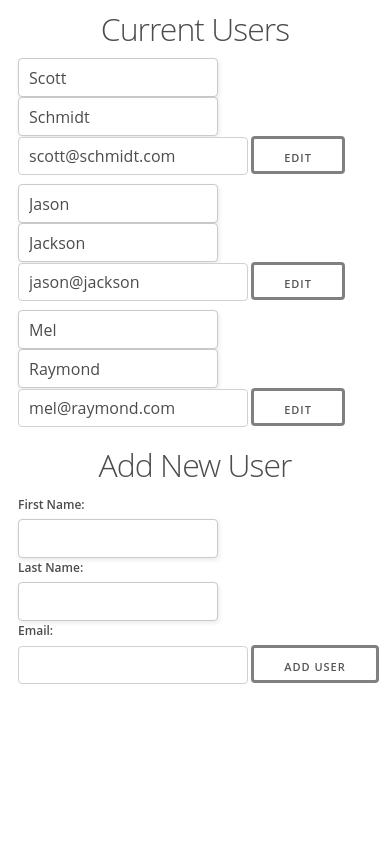
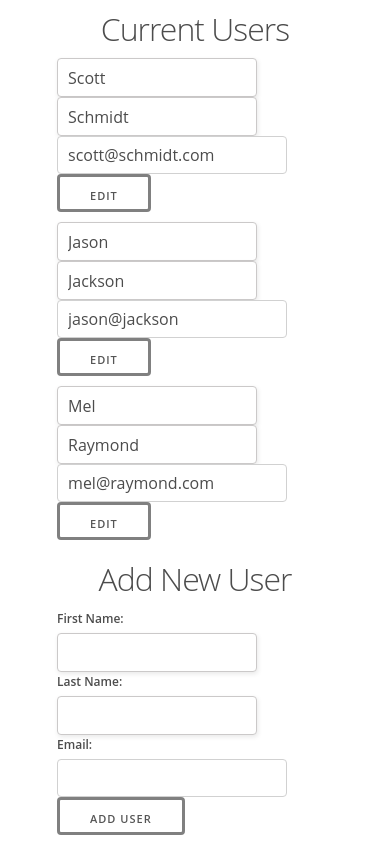
Before and after one commit to davidmshou/cf_django_project, a Django app: page /home/ in a window 390 px wide. Run offline with Django 3.2, Linux system fonts and the light colour scheme; data comes from the database, SQL or seed files in the repository; both versions use the stored data as it was after the commit.

Commit message:
Fix PEP8 errors, and responsive CSS issue.

```diff
--- a/cf_django_app/models.py
+++ b/cf_django_app/models.py
@@ -1,9 +1,11 @@
 from django.db import models
+
 
 class User(models.Model):
     user_id = models.AutoField(primary_key=True)
     first_name = models.CharField(max_length=60, blank=False)
     last_name = models.CharField(max_length=60, blank=True)
     email = models.EmailField(max_length=254, blank=True, unique=True)
+
     def __str__(self):
         return self.last_name + ", " + self.first_name + ", " + self.email
--- a/cf_django_app/static/css/style.css
+++ b/cf_django_app/static/css/style.css
@@ -19,6 +19,12 @@ section {
   font-size: 12px;
   display: inline-block;
   margin-left: 18px;
+}
+
+.usr {
+  width: 80%;
+  margin-left: 10%;
+  margin-right: 10%;
 }
 
 h1 {
--- a/cf_django_app/templates/cf_django_app/index.html
+++ b/cf_django_app/templates/cf_django_app/index.html
@@ -10,6 +10,7 @@
     <link rel="stylesheet" href="{% static "css/style.css" %}">
   </head>
   <body>
+    <section class='usr'>
       <h1>Current Users</h1>
       {% if user_list %}
           {% for user in user_list %}
@@ -23,14 +24,16 @@
             <input type="email" disabled id="Email_{{user.user_id}}" name="email" value={{user.email}}>
             <input type="hidden" value="{{user.email}}" name="originalEmail" id="OriginalEmail_{{user.user_id}}">
             <button type="button" onclick="toggleEditable({{user.user_id}})" id="EditButton_{{user.user_id}}">Edit</button>
-          <input style='display:none;' type="submit" name="submitButton" value="Update" id="Update_{{user.user_id}}">
-          <input style='display:none;' type="submit" name="submitButton" value="Delete" id="Delete_{{user.user_id}}">
+            <button style='display:none;' type="submit" name="submitButton" value="Update" id="Update_{{user.user_id}}">Update</button>
+            <button style='display:none;' type="submit" name="submitButton" value="Delete" id="Delete_{{user.user_id}}">Delete</button>
           </form>
         </section>
           {% endfor %}
           {% else %}
         <p>No users.</p>
       {% endif %}
+    </section>
+    <section class='usr'>
       <h1>Add New User</h1>
       <section>
         <form action="{% url 'add' %}" method="post">
@@ -44,6 +47,7 @@
           <input type="submit" value="Add User">
         </form>
       </section>
+    </section>
     <script src="{% static "js/app.js" %}" type="text/javascript"></script>
   </body>
 </html>
--- a/cf_django_app/views.py
+++ b/cf_django_app/views.py
@@ -4,6 +4,7 @@ from django.template import RequestContext, loader
 from django.core.urlresolvers import reverse
 
 from cf_django_app.models import User
+
 
 def index(request):
     user_list = User.objects.all()
@@ -13,12 +14,14 @@ def index(request):
         })
     return HttpResponse(template.render(context))
 
+
 def add(request):
     newUser = User(first_name=request.POST['firstName'],
                    last_name=request.POST['lastName'],
                    email=request.POST['email'],)
     newUser.save()
     return HttpResponseRedirect(reverse('index'))
+
 
 def edit(request):
     user = User.objects.get(email=request.POST['originalEmail'])
--- a/cf_django_project/settings.py
+++ b/cf_django_project/settings.py
@@ -14,6 +14,7 @@ https://docs.djangoproject.com/en/1.8/ref/settings/
 import os
 
 BASE_DIR = os.path.dirname(os.path.dirname(os.path.abspath(__file__)))
+# SS: Template and Static paths for use with dynamic paths further down
 TEMPLATE_PATH = os.path.join(BASE_DIR, 'templates')
 STATIC_PATH = os.path.join(BASE_DIR, 'static')
 
@@ -38,7 +39,7 @@ INSTALLED_APPS = (
     'django.contrib.sessions',
     'django.contrib.messages',
     'django.contrib.staticfiles',
-    'cf_django_app',
+    'cf_django_app',  # SS: This notifies Django of our app; models, etc.
 )
 
 MIDDLEWARE_CLASSES = (
@@ -70,6 +71,7 @@ TEMPLATES = [
     },
 ]
 
+# SS: Dynamic path assignments to direct views/URLs
 TEMPLATE_DIRS = (TEMPLATE_PATH,)
 STATICFILES_DIRS = (STATIC_PATH,)
 
--- a/cf_django_project/urls.py
+++ b/cf_django_project/urls.py
@@ -1,8 +1,15 @@
 from django.conf.urls import patterns, include, url
+from django.conf.urls.static import static
+from django.conf import settings
 from django.contrib import admin
 admin.autodiscover()
 
 urlpatterns = patterns('',
-    url(r'^home/', include('cf_django_app.urls')),
+    url(r'^home/', include('cf_django_app.urls')),  # SS: Home page for app.
     url(r'^admin/', include(admin.site.urls)),
 )
+
+# SS: (Not working) Attempting to serve static files in production environment
+if not settings.DEBUG:
+    urlpatterns += static(settings.STATIC_URL,
+                          document_root=settings.STATIC_PATH)
```
Also changed, not shown: db.sqlite3. Lines whose indentation alone changed are shown as unchanged.
